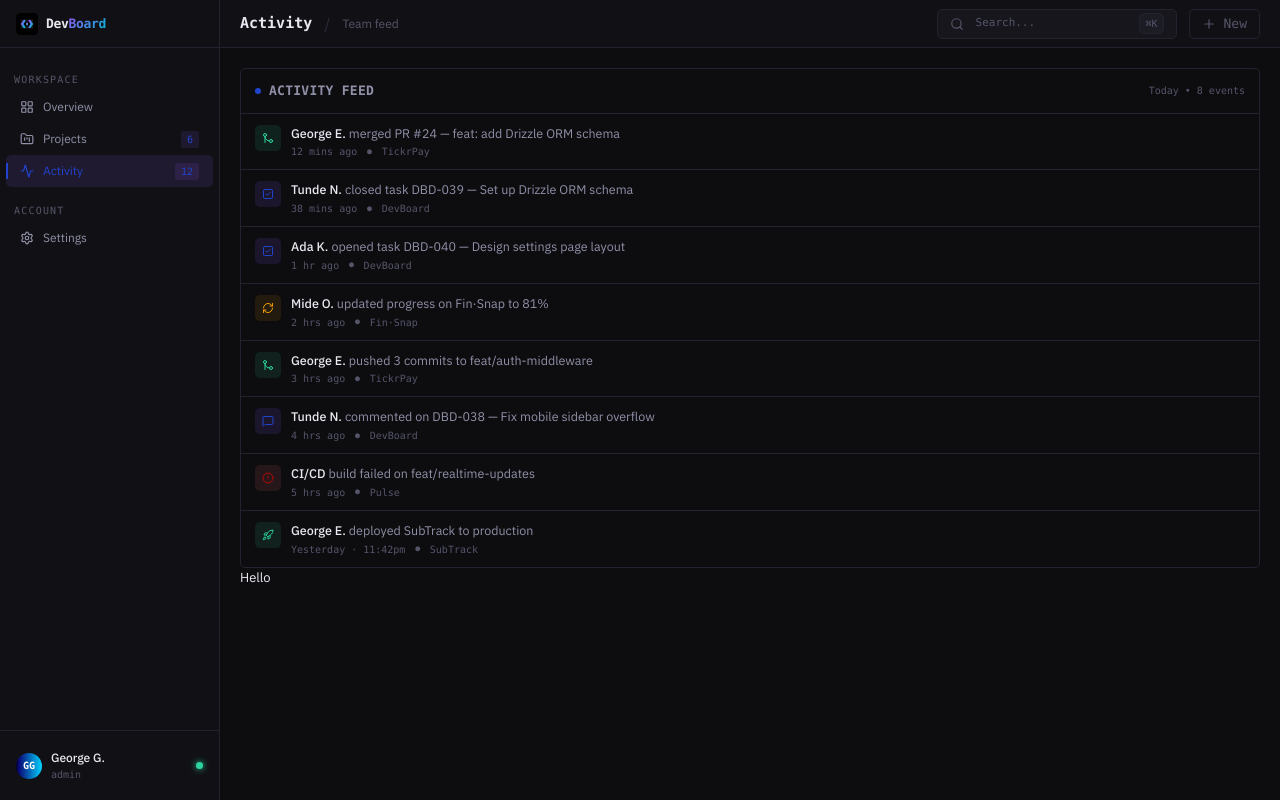
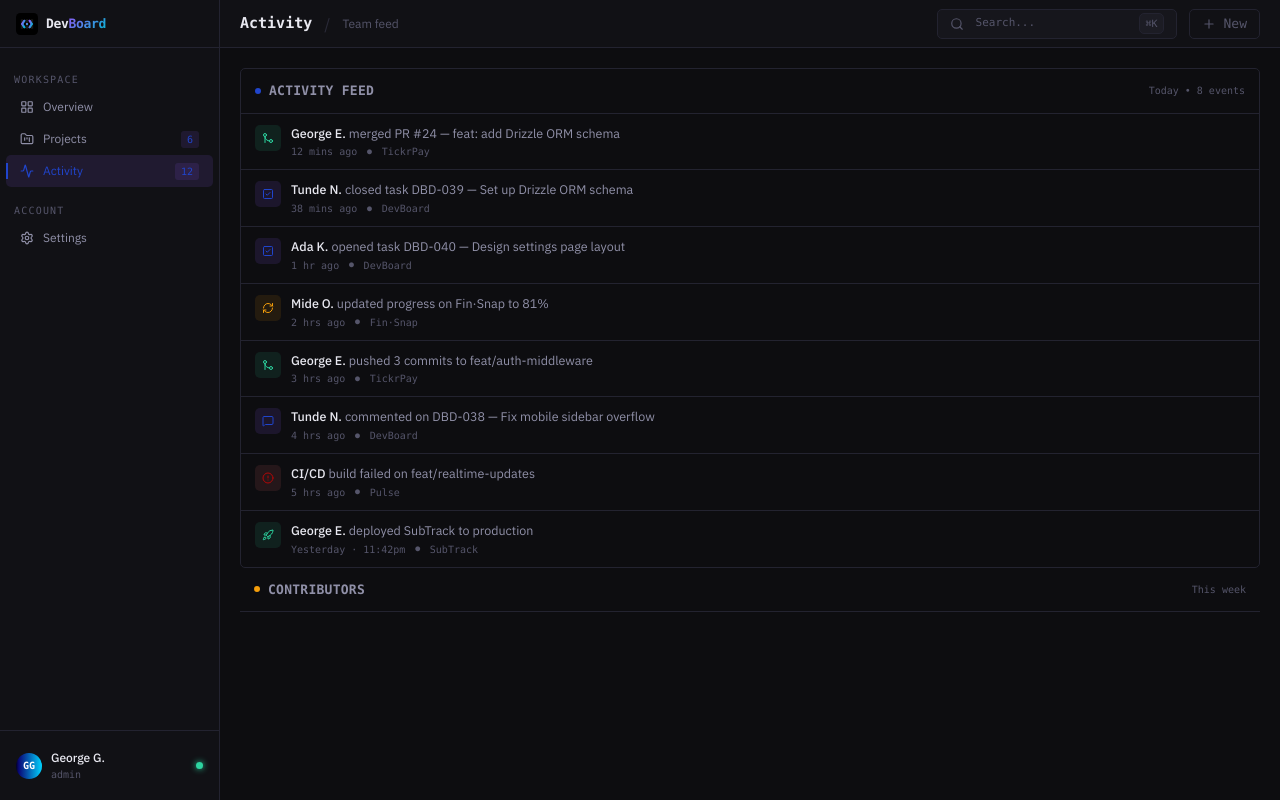
Before and after one commit to georgegoodluck/DevBoard, a Next.js app: page /activity in a window 1280 px wide. Built offline with nearby package versions, Linux system fonts and the light colour scheme.

Commit message:
feat: add CardHeader to ContributionsPanel

```diff
--- a/components/activity/ContributionsPanel.tsx
+++ b/components/activity/ContributionsPanel.tsx
@@ -1,3 +1,6 @@
+import { span } from "framer-motion/client";
+import CardHeader from "../ui/CardHeader";
+
 const contributors = [
   {
     initials: "GG",
@@ -36,7 +39,15 @@ const contributors = [
 export default function ContributionsPanel() {
   return (
     <div>
-      <h1>Hello</h1>
+      <CardHeader
+        title="Contributors"
+        dotColor="var(--amber)"
+        right={
+          <span className="font-mono  text-[10px] text-(--text3)">
+            This week
+          </span>
+        }
+      />
     </div>
   );
 }
```
